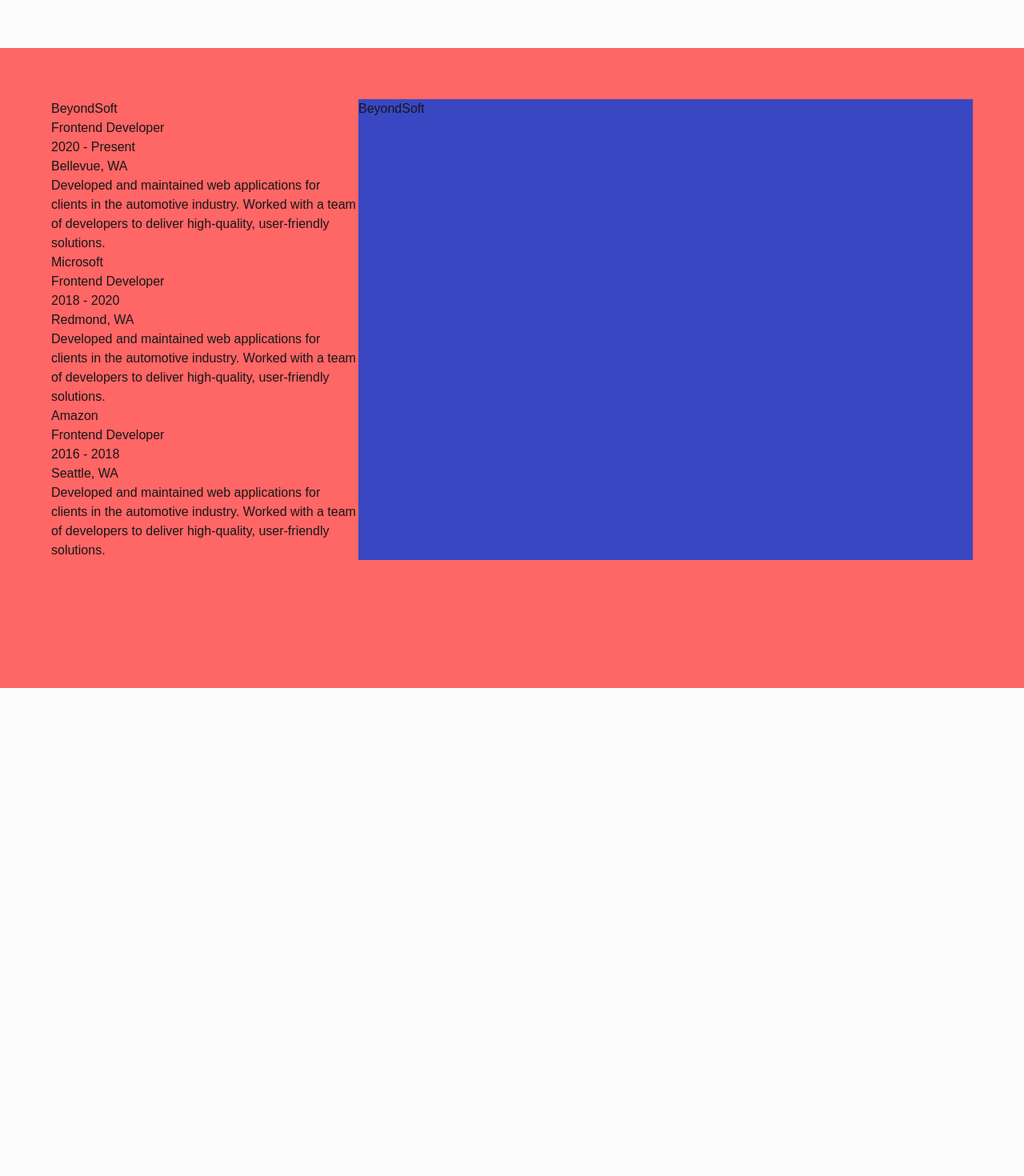
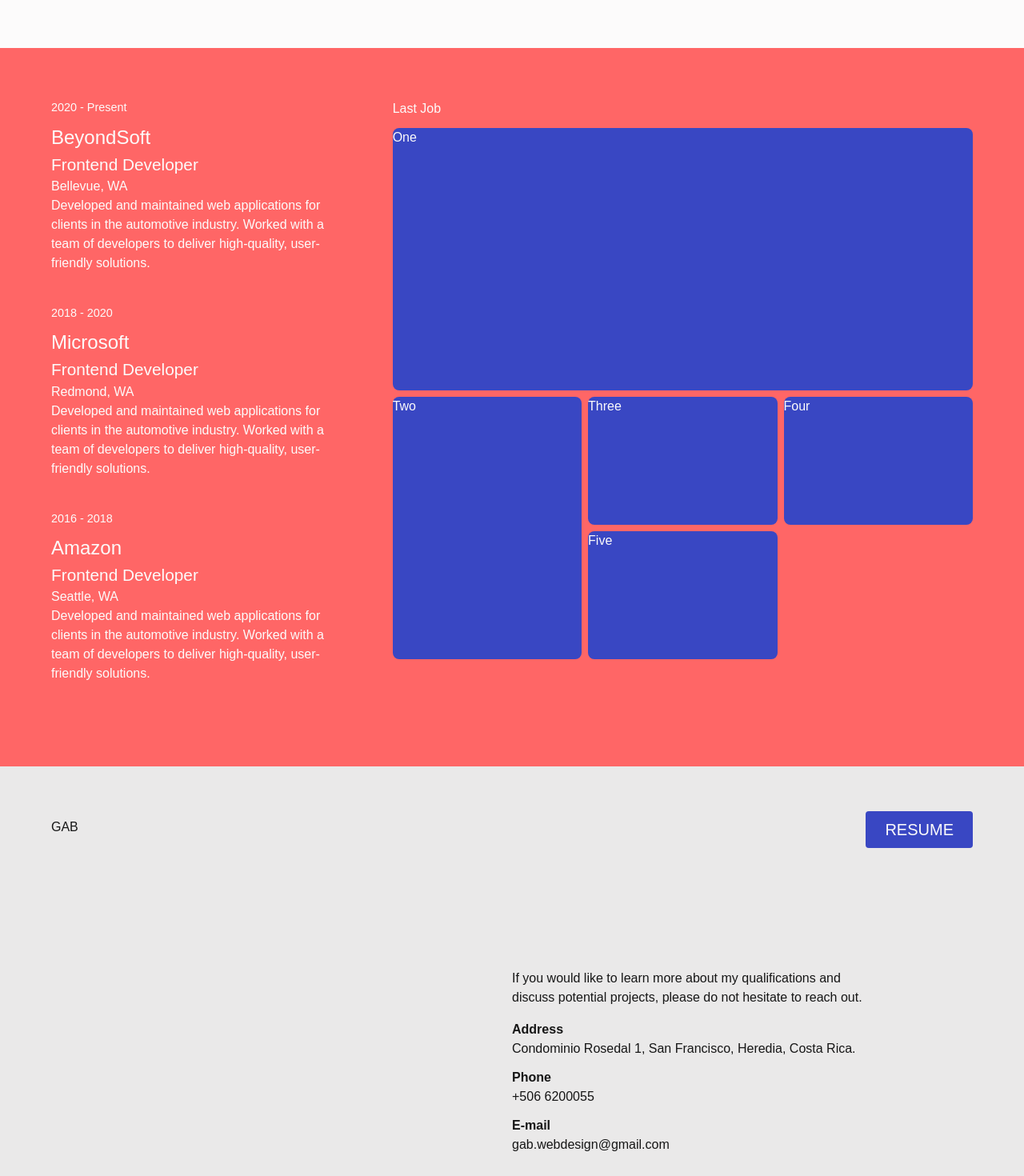
Before and after one commit to gabwebdesign/my-portfolio, a Next.js app: page / in a window 1280 px wide. Shown: the part 1540-3010 px from the top of the page at 80% size. Before the commit the page ends 2400 px from the top, so only its background shows below. Built offline with nearby package versions, Linux system fonts and the light colour scheme; a web font is replaced by a local one.

Commit message:
contact experience section

```diff
--- /dev/null
+++ b/app/components/contact/contact.css
@@ -0,0 +1,8 @@
+.contact_content{
+    display: grid;
+    grid-template-columns: 1fr 1fr;
+
+    @media screen and (max-width: 768px){
+        grid-template-columns: 1fr;
+    }
+}
--- /dev/null
+++ b/app/components/contact/contact.tsx
@@ -0,0 +1,47 @@
+import Link from "next/link";
+import './contact.css';
+
+export default function Contact() {
+    return (
+        <section className="bg-gray flex flex-col justify-between">
+            <nav className="">
+                <ul className="flex justify-between">
+                <li className="navbrand">
+                    GAB
+                </li>
+                <li>
+                    <Link href="/fullstack_gabriel_aguilar.pdf" className="btn primary">RESUME</Link>
+                </li>
+                </ul>
+          </nav>
+          <div className="contact_content">
+            <div>
+            </div>
+            <div>
+                <p className="mb-4">If you would like to learn more about my qualifications and <br className="hidden lg:block" /> discuss potential projects, please do not hesitate to reach out.</p>
+                <ul>
+                    <li className="mb-3">
+                       <p className="font-bold">Address</p>
+                       <p>Condominio Rosedal 1, San Francisco, Heredia, Costa Rica.</p>
+                    </li>
+                    <li className="mb-3">
+                        <p className="font-bold">Phone</p>
+                        <Link href="tel:+50662000055">
+                            +506 6200055
+                        </Link>
+                    </li>
+                    <li className="mb-3">
+                        <p className="font-bold">E-mail</p>
+                        <Link href="mailto:gab.webdesign@gmail.com">
+                            gab.webdesign@gmail.com
+                        </Link>
+                    </li>
+                </ul>
+            </div>
+          </div>
+          <div>
+            <h2>Let’s work...</h2>
+          </div>
+        </section>
+    )
+}
--- a/app/components/experience/experience.css
+++ b/app/components/experience/experience.css
@@ -1,4 +1,48 @@
 .experience-content{
     display: grid;
-    grid-template-columns: 1fr 2fr;
+    grid-template-columns: 1fr;
+    gap: 4rem;
+
+    @media screen and (min-width: 768px){
+        grid-template-columns: 1fr 2fr;
+    }
+
+    .work{
+        color: var(--background);
+
+        .boxes{
+            display: grid;
+            grid-template-columns: 1fr;
+            grid-auto-rows: 15rem;
+
+            div{
+                border-radius: .5rem;
+            }
+
+            @media screen and (min-width: 768px){
+                grid-template-columns: repeat(3, 1fr);
+                grid-auto-rows: 10rem;
+            }
+        }
+
+        .box1 {
+
+            @media screen and (min-width: 768px){
+                grid-column-start: 1;
+                grid-column-end: 4;
+                grid-row-start: 1;
+                grid-row-end: 3;
+            }
+
+          }
+
+        .box2 {
+            @media screen and (min-width: 768px){
+                grid-column-start: 1;
+                grid-row-start: 3;
+                grid-row-end: 5;
+            }
+        }
+
+    }
 }
--- a/app/components/experience/experience.tsx
+++ b/app/components/experience/experience.tsx
@@ -1,5 +1,6 @@
 import './experience.css';
-import Job, { JobsProps } from './jobs/jobs';
+import Job, { JobsProps } from './jobs/Jobs';
+
 
 export default function Experience() {
 
@@ -46,8 +47,15 @@
                         />
                     ))}
                 </div>
-                <div className="bg-blue">
-                    BeyondSoft
+                <div className='work'>
+                    <h3 className='mb-3'>Last Job</h3>
+                    <div className='boxes grid gap-2'>
+                        <div className='bg-blue box1'>One</div>
+                        <div className='bg-blue box2'>Two</div>
+                        <div className='bg-blue'>Three</div>
+                        <div className='bg-blue'>Four</div>
+                        <div className='bg-blue'>Five</div>
+                    </div>
                 </div>
             </div>
 
--- a/app/components/experience/jobs/Jobs.tsx
+++ b/app/components/experience/jobs/Jobs.tsx
@@ -1,3 +1,5 @@
+import './jobs.css';
+
 export type JobsProps = {
     company: string;
     role: string;
@@ -9,15 +11,15 @@
 
 export default function Job({ company, role, dateStart, dateEnd, location, description }: JobsProps) {
     return (
-            <div className="jobs">
-                <div>
+            <div className="jobs mb-10">
+                <div className='date mb-2'>
+                    {dateStart} - {dateEnd}
+                </div>
+                <div className='company'>
                     {company}
                 </div>
-                <div>
+                <div className='role'>
                     {role}
-                </div>
-                <div>
-                    {dateStart} - {dateEnd}
                 </div>
                 <div>
                     {location}
--- /dev/null
+++ b/app/components/experience/jobs/jobs.css
@@ -0,0 +1,16 @@
+.jobs{
+    color:var(--background);
+
+    .date{
+        font-size: .9rem;
+    }
+    .company{
+        font-size: 1.5rem;
+        font-weight: 500;
+    }
+
+    .role{
+        font-size: 1.3rem;
+        font-weight: 500;
+    }
+}
--- a/app/components/skills/skills.tsx
+++ b/app/components/skills/skills.tsx
@@ -12,9 +12,9 @@
             </div>
             <div className='content-text flex flex-col-reverse md:flex-row justify-between'>
                 <div className='skills-and-description flex justify-between flex-col'>
-                    <p className='description'>Highly skilled Front-End Developer with over 10 years of experience building web applications and interactive experiences. Proven ability to collaborate effectively with designers and back-end developers to deliver high-quality, user-friendly solutions. Adept in modern front-end technologies.</p>
+                    <p className='description text-background'>Highly skilled Front-End Developer with over 10 years of experience building web applications and interactive experiences. Proven ability to collaborate effectively with designers and back-end developers to deliver high-quality, user-friendly solutions. Adept in modern front-end technologies.</p>
                     <div className='skills'>
-                        <p>JavaScript, TypeScript, Apex, Python, C#, SOQL, React, Angular, Next.js, SPA, Bootstrap, Tailwind CSS, GSAP Animation, LLM, Langchain.</p>
+                        <p className="text-background md:text-blue">JavaScript, TypeScript, Apex, Python, C#, SOQL, React, Angular, Next.js, SPA, Bootstrap, Tailwind CSS, GSAP Animation, LLM, Langchain.</p>
                     </div>
                 </div>
                 <div className='profile-img'>
--- a/app/globals.css
+++ b/app/globals.css
@@ -9,6 +9,7 @@
   --foreground: #171717;
   --blue:#3947C3;
   --orange:#FF6666;
+  --gray:#EAE9E9;
 }
 
 @media (prefers-color-scheme: dark) {
@@ -25,19 +26,22 @@
   font-optical-sizing: auto;
 }
 
-h1{
+h1,h2{
   font-size: 4rem;
   line-height: 5rem;
+  color: var(--blue);
   @media screen and (max-width: 768px){
     font-size: 3rem;
     line-height: 4rem;
   }
 }
 
+
 blockquote{
   font-size: 3.75rem;
   line-height: 4.5rem;
   font-weight: 300;
+  color: var(--background);
 
   @media screen and (max-width: 992px){
     font-size: 2.75rem;
--- a/app/page.tsx
+++ b/app/page.tsx
@@ -3,6 +3,7 @@
 import Link from "next/link";
 import Skills from "./components/skills/skills";
 import Experience from "./components/experience/experience";
+import Contact from "./components/contact/contact";
 
 export default function Home() {
   return (
@@ -26,6 +27,7 @@
       </section>
       <Skills />
       <Experience />
+      <Contact />
     </div>
   );
 }
--- a/tailwind.config.ts
+++ b/tailwind.config.ts
@@ -13,6 +13,7 @@
         foreground: "var(--foreground)",
         blue: "var(--blue)",
         orange: "var(--orange)",
+        gray: "var(--gray)"
       },
     },
   },
```
Also changed, not shown: 1 other file (tests, documents, lock files or other folders).
